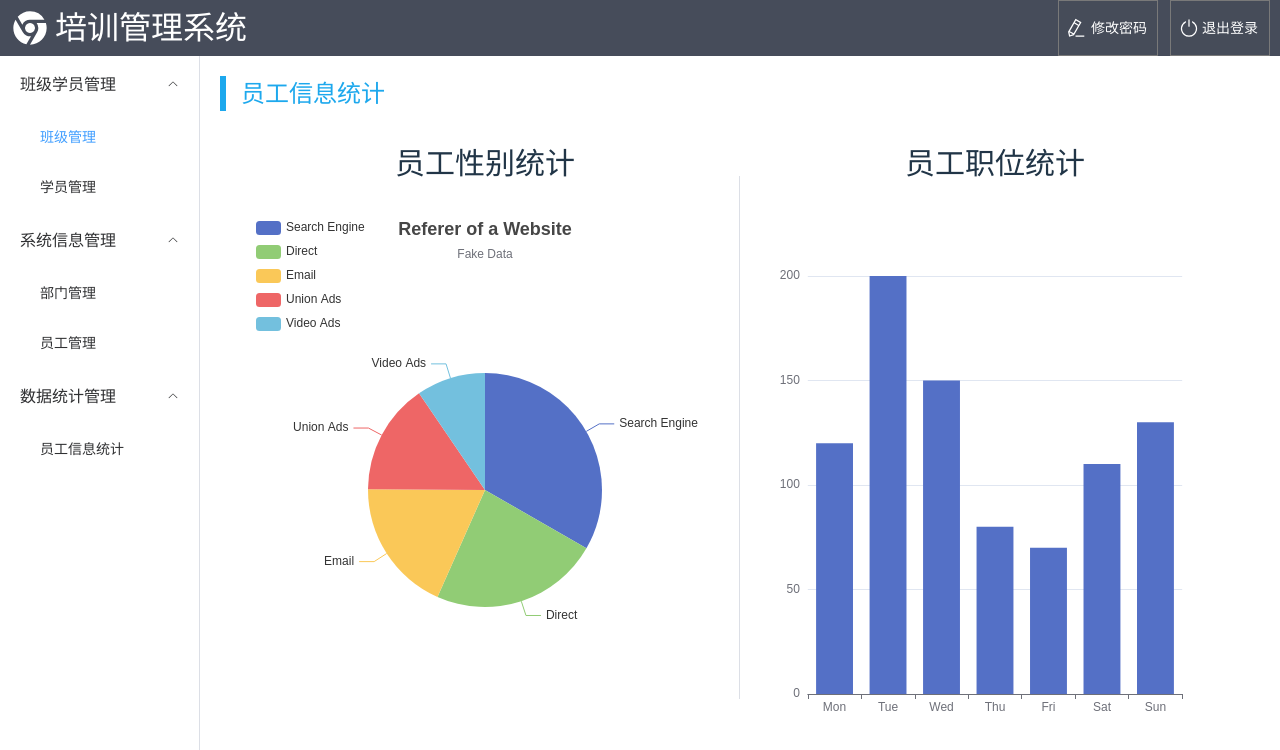
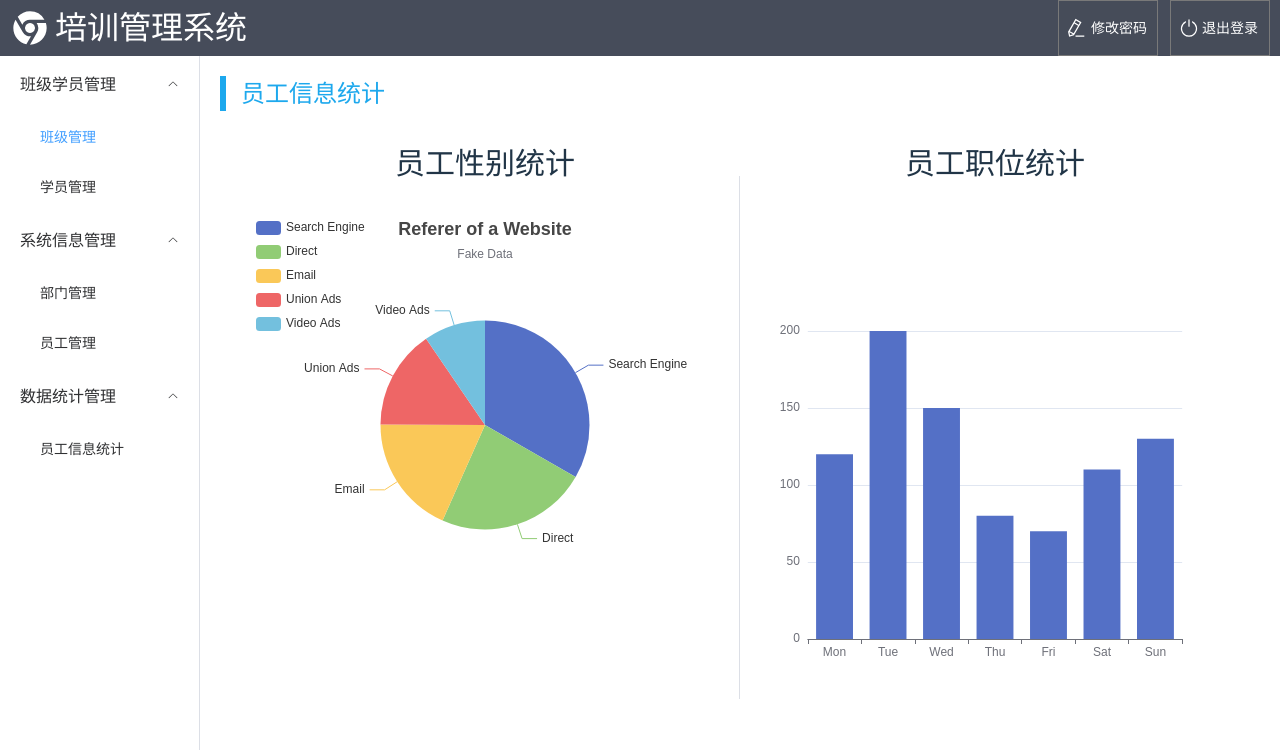
Before and after one commit to Shi-Jia-Ming/homework-vue, a Vue app: page /home/statistic in a window 1280 px wide. Shown: the top 750 px of the page. Built offline with nearby package versions, Linux system fonts and the light colour scheme.

Commit message:
fix: Fix page styles.

```diff
--- a/src/components/DataStatistic.vue
+++ b/src/components/DataStatistic.vue
@@ -151,14 +151,23 @@ const initPostStatistic = (): void => {
 }
 
 .gender-statistic-chart-container,
-.post-statistic-chart-container,
+.post-statistic-chart-container {
+  width: 100%;
+  height: 100%;
+  display: flex;
+  justify-content: center;
+  align-items: center;
+}
 .gender-statistic-chart,
 .post-statistic-chart {
   width: 100%;
-  height: 100%;
+  height: 80%;
+  align-self: center;
 }
 
 canvas {
+  height: 100%;
+  width: 100%;
   align-self: center;
 }
 
--- a/src/components/StudentManage.vue
+++ b/src/components/StudentManage.vue
@@ -113,7 +113,7 @@ import { Plus, Minus } from '@element-plus/icons-vue';
 .search-group {
   align-self: flex-start;
   margin-top: 30px;
-  width: 100%;
+  // width: 100%;
 }
 
 .el-form-item__label {
@@ -122,7 +122,7 @@ import { Plus, Minus } from '@element-plus/icons-vue';
 }
 
 .search-btn {
-  margin-left: 50px;
+  margin-left: 10px;
   width: 100px;
 }
 
```
